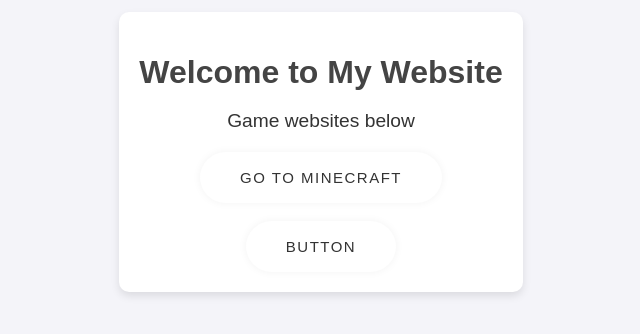
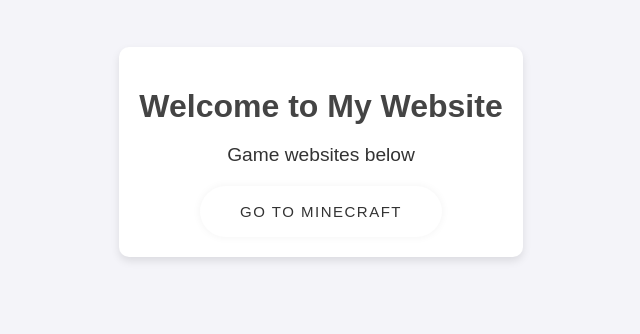
Before and after one commit to roboroyce/game-site1, a plain HTML site: page index.html in a window 1280 px wide. Shown: the part 248-582 px from the top of the page, without its empty margins (319-959 px from the left). Drawn offline with Linux system fonts and the light colour scheme.

Commit message:
Update index.html

```diff
--- a/index.html
+++ b/index.html
@@ -67,8 +67,6 @@
         <h1>Welcome to My Website</h1>
         <p>Game websites below</p>
         <a href="/minecraft/" target="_blank" class="button">Go to Minecraft</a>
-        <br><br>
-        <button class="button">Button</button>
     </div>
 </body>
 </html>
```
